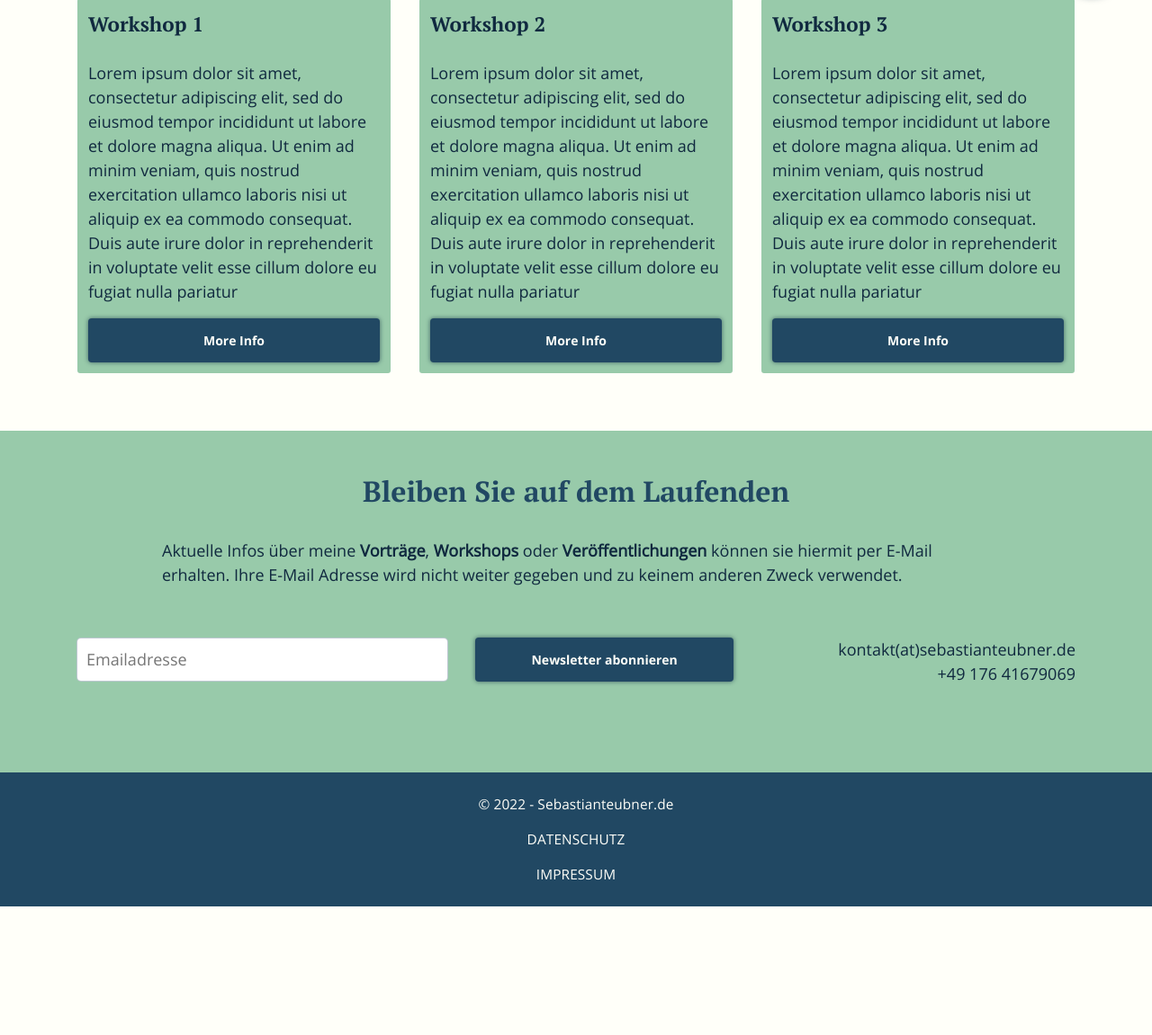
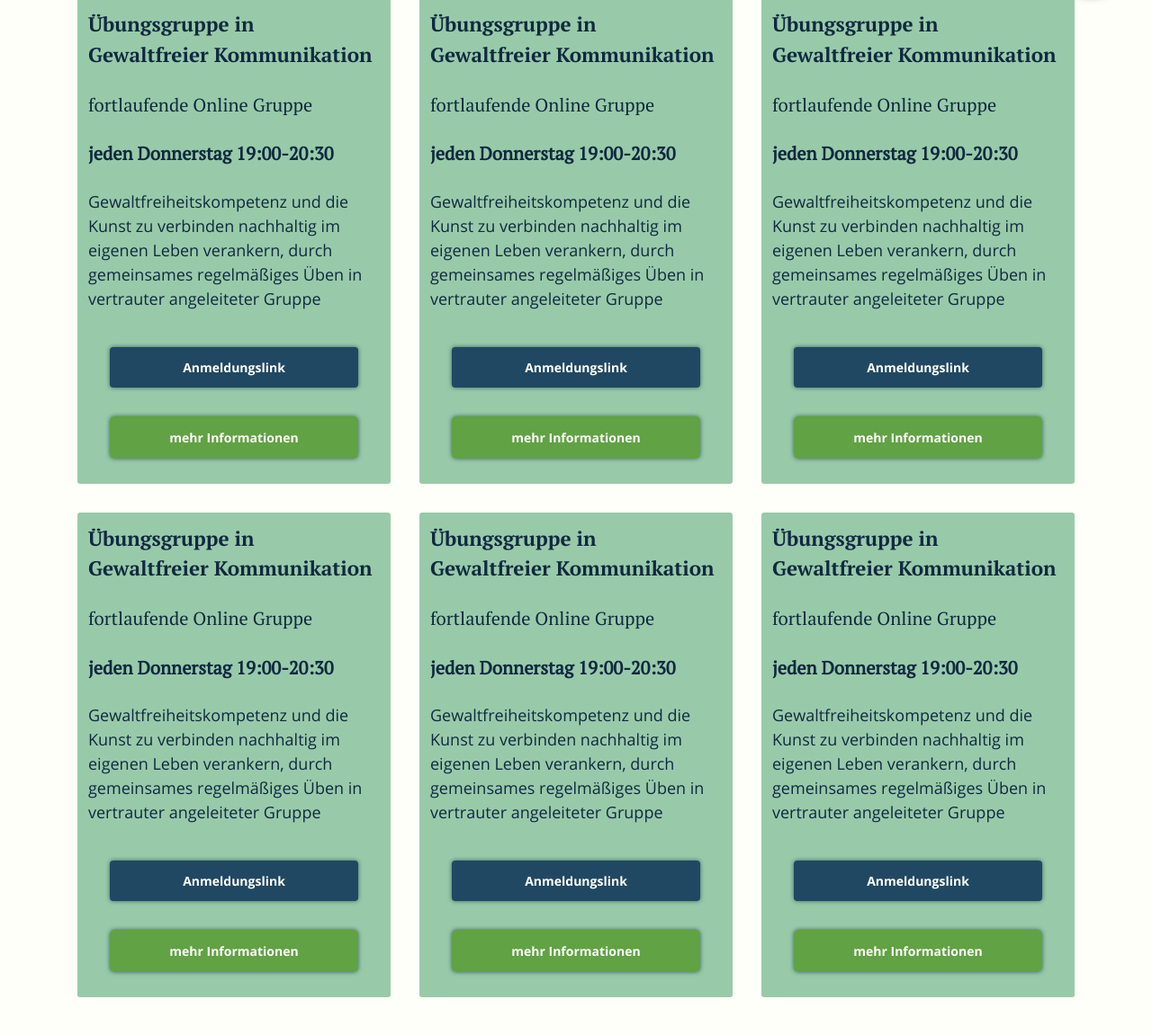
Before and after one commit to gozwald/sebastian_site, a plain HTML site: page aktuelle.html in a window 1280 px wide. Shown: the part 769-1920 px from the top of the page at 90% size. Before the commit the page ends 1777 px from the top, so only its background shows below. Drawn offline with nearby package versions, Linux system fonts and the light colour scheme.

Commit message:
added workshop overview

```diff
--- a/aktuelle.html
+++ b/aktuelle.html
@@ -74,34 +74,97 @@
                     <div class="row">
                         <!-- <div class="col-md-10 centered">
                             <p class="bg-white pb-4" style="padding-top: 10px;">Zur Zeit gibt es leider keine aktuellen Workshops von mir. Wenn Sie über meine Veranstaltungen auf dem Laufenden bleiben wollen, können Sie sich in meinen Newsletter <a href="#footer" style="
-    color: #214863;
-    text-decoration: underline;
-">hier</a> eintragen.&nbsp;<br></p>
+                            color: #214863;
+                            text-decoration: underline;
+                        ">hier</a> eintragen.&nbsp;<br></p>
                         </div>                          -->
-                        <div class="col-md-4 p-3">
+                        <div class="col-lg-4 p-3">
                 <div class="cards">
-                    <h2 class="pb-3 typo-bg-green">Workshop 1</h2>
-                    <p class="typo-bg-green">Lorem ipsum dolor sit amet, consectetur adipiscing elit, sed do eiusmod tempor incididunt ut labore et dolore magna aliqua. Ut enim ad minim veniam, quis nostrud exercitation ullamco laboris nisi ut aliquip ex ea commodo consequat. Duis aute irure dolor in reprehenderit in voluptate velit esse cillum dolore eu fugiat nulla pariatur</p>
-                    <div>
-                        <button class="btn">More Info</button>
+                    <h2 class="pb-3 typo-bg-green">Übungsgruppe in Gewaltfreier Kommunikation</h2>
+                    <h3 class="pb-3 typo-bg-green">fortlaufende Online Gruppe</h3>
+                    <h3 class="font-weight-bold pb-3 typo-bg-green">jeden Donnerstag 19:00-20:30</h3>
+                    <p class="typo-bg-green pb-2">Gewaltfreiheitskompetenz und die Kunst zu verbinden nachhaltig im eigenen Leben verankern, durch gemeinsames regelmäßiges Üben in vertrauter angeleiteter Gruppe</p>
+                    <div class="px-4 py-3">
+                        <button class="btn p-2">Anmeldungslink
+                        </button>
+                    </div>
+                    <div class="px-4 py-3">
+                        <button type="button" class="button">mehr Informationen</button>
                     </div>
                 </div>
             </div>
-            <div class="col-md-4 p-3">
+            <div class="col-lg-4 p-3">
                 <div class="cards">
-                    <h2 class="pb-3 typo-bg-green">Workshop 2</h2>
-                    <p class="typo-bg-green">Lorem ipsum dolor sit amet, consectetur adipiscing elit, sed do eiusmod tempor incididunt ut labore et dolore magna aliqua. Ut enim ad minim veniam, quis nostrud exercitation ullamco laboris nisi ut aliquip ex ea commodo consequat. Duis aute irure dolor in reprehenderit in voluptate velit esse cillum dolore eu fugiat nulla pariatur</p>
-                    <div>
-                        <button class="btn">More Info</button>
+                    <h2 class="pb-3 typo-bg-green">Übungsgruppe in Gewaltfreier Kommunikation</h2>
+                    <h3 class="pb-3 typo-bg-green">fortlaufende Online Gruppe</h3>
+                    <h3 class="font-weight-bold pb-3 typo-bg-green">jeden Donnerstag 19:00-20:30</h3>
+                    <p class="typo-bg-green pb-2">Gewaltfreiheitskompetenz und die Kunst zu verbinden nachhaltig im eigenen Leben verankern, durch gemeinsames regelmäßiges Üben in vertrauter angeleiteter Gruppe</p>
+                    <div class="px-4 py-3">
+                        <button class="btn p-2">Anmeldungslink
+                        </button>
+                    </div>
+                    <div class="px-4 py-3">
+                        <button type="button" class="button">mehr Informationen</button>
                     </div>
                 </div>
             </div>
-            <div class="col-md-4 p-3">
+            <div class="col-lg-4 p-3">
                 <div class="cards">
-                    <h2 class="pb-3 typo-bg-green">Workshop 3</h2>
-                    <p class="typo-bg-green">Lorem ipsum dolor sit amet, consectetur adipiscing elit, sed do eiusmod tempor incididunt ut labore et dolore magna aliqua. Ut enim ad minim veniam, quis nostrud exercitation ullamco laboris nisi ut aliquip ex ea commodo consequat. Duis aute irure dolor in reprehenderit in voluptate velit esse cillum dolore eu fugiat nulla pariatur</p>
-                    <div>
-                        <button class="btn">More Info</button>
+                    <h2 class="pb-3 typo-bg-green">Übungsgruppe in Gewaltfreier Kommunikation</h2>
+                    <h3 class="pb-3 typo-bg-green">fortlaufende Online Gruppe</h3>
+                    <h3 class="font-weight-bold pb-3 typo-bg-green">jeden Donnerstag 19:00-20:30</h3>
+                    <p class="typo-bg-green pb-2">Gewaltfreiheitskompetenz und die Kunst zu verbinden nachhaltig im eigenen Leben verankern, durch gemeinsames regelmäßiges Üben in vertrauter angeleiteter Gruppe</p>
+                    <div class="px-4 py-3">
+                        <button class="btn p-2">Anmeldungslink
+                        </button>
+                    </div>
+                    <div class="px-4 py-3">
+                        <button type="button" class="button">mehr Informationen</button>
+                    </div>
+                </div>
+            </div>
+            <div class="col-lg-4 p-3">
+                <div class="cards">
+                    <h2 class="pb-3 typo-bg-green">Übungsgruppe in Gewaltfreier Kommunikation</h2>
+                    <h3 class="pb-3 typo-bg-green">fortlaufende Online Gruppe</h3>
+                    <h3 class="font-weight-bold pb-3 typo-bg-green">jeden Donnerstag 19:00-20:30</h3>
+                    <p class="typo-bg-green pb-2">Gewaltfreiheitskompetenz und die Kunst zu verbinden nachhaltig im eigenen Leben verankern, durch gemeinsames regelmäßiges Üben in vertrauter angeleiteter Gruppe</p>
+                    <div class="px-4 py-3">
+                        <button class="btn p-2">Anmeldungslink
+                        </button>
+                    </div>
+                    <div class="px-4 py-3">
+                        <button type="button" class="button">mehr Informationen</button>
+                    </div>
+                </div>
+            </div>
+            <div class="col-lg-4 p-3">
+                <div class="cards">
+                    <h2 class="pb-3 typo-bg-green">Übungsgruppe in Gewaltfreier Kommunikation</h2>
+                    <h3 class="pb-3 typo-bg-green">fortlaufende Online Gruppe</h3>
+                    <h3 class="font-weight-bold pb-3 typo-bg-green">jeden Donnerstag 19:00-20:30</h3>
+                    <p class="typo-bg-green pb-2">Gewaltfreiheitskompetenz und die Kunst zu verbinden nachhaltig im eigenen Leben verankern, durch gemeinsames regelmäßiges Üben in vertrauter angeleiteter Gruppe</p>
+                    <div class="px-4 py-3">
+                        <button class="btn p-2">Anmeldungslink
+                        </button>
+                    </div>
+                    <div class="px-4 py-3">
+                        <button type="button" class="button">mehr Informationen</button>
+                    </div>
+                </div>
+            </div>
+            <div class="col-lg-4 p-3">
+                <div class="cards">
+                    <h2 class="pb-3 typo-bg-green">Übungsgruppe in Gewaltfreier Kommunikation</h2>
+                    <h3 class="pb-3 typo-bg-green">fortlaufende Online Gruppe</h3>
+                    <h3 class="font-weight-bold pb-3 typo-bg-green">jeden Donnerstag 19:00-20:30</h3>
+                    <p class="typo-bg-green pb-2">Gewaltfreiheitskompetenz und die Kunst zu verbinden nachhaltig im eigenen Leben verankern, durch gemeinsames regelmäßiges Üben in vertrauter angeleiteter Gruppe</p>
+                    <div class="px-4 py-3">
+                        <button class="btn p-2">Anmeldungslink
+                        </button>
+                    </div>
+                    <div class="px-4 py-3">
+                        <button type="button" class="button">mehr Informationen</button>
                     </div>
                 </div>
             </div>
--- a/assets/css/style.css
+++ b/assets/css/style.css
@@ -85,6 +85,25 @@ h3 {
 
 .btn:hover {
   background-color: #10293f;
+}
+
+.button {
+  font-family: "Open_Sans_Bold", sans-serif;
+  box-shadow: 0 0 5px #10293fa6;
+  padding: 10px 20px;
+  font-size: 14px;
+  line-height: 27px;
+  background-color: #468f15ad;
+  color: #fffff9;
+  border-radius: 5px;
+  white-space: normal;
+  border: none;
+  width: 100%;
+  cursor: pointer;
+}
+
+.button:hover {
+  background-color: #468f15f0;
 }
 
 .caption {
```
